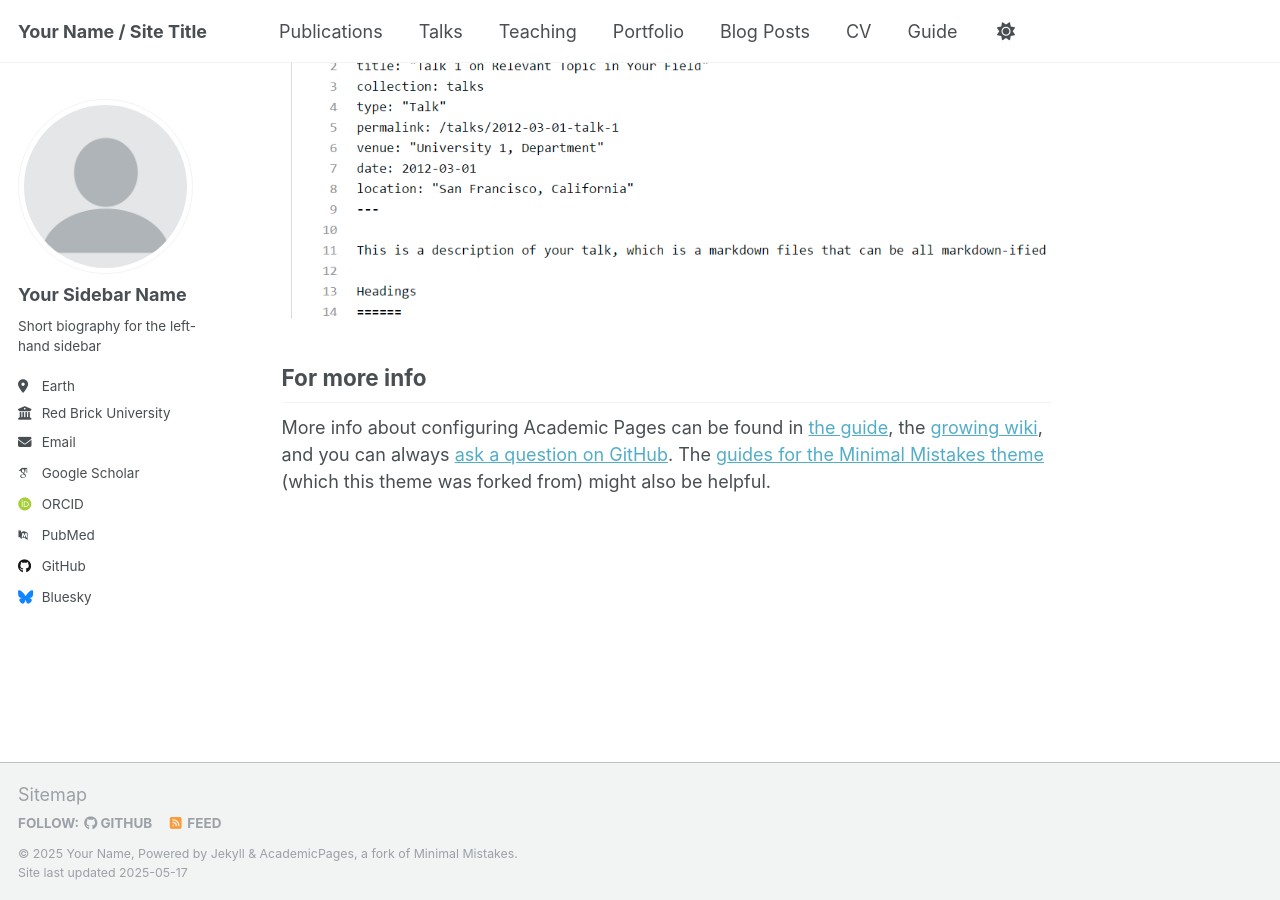
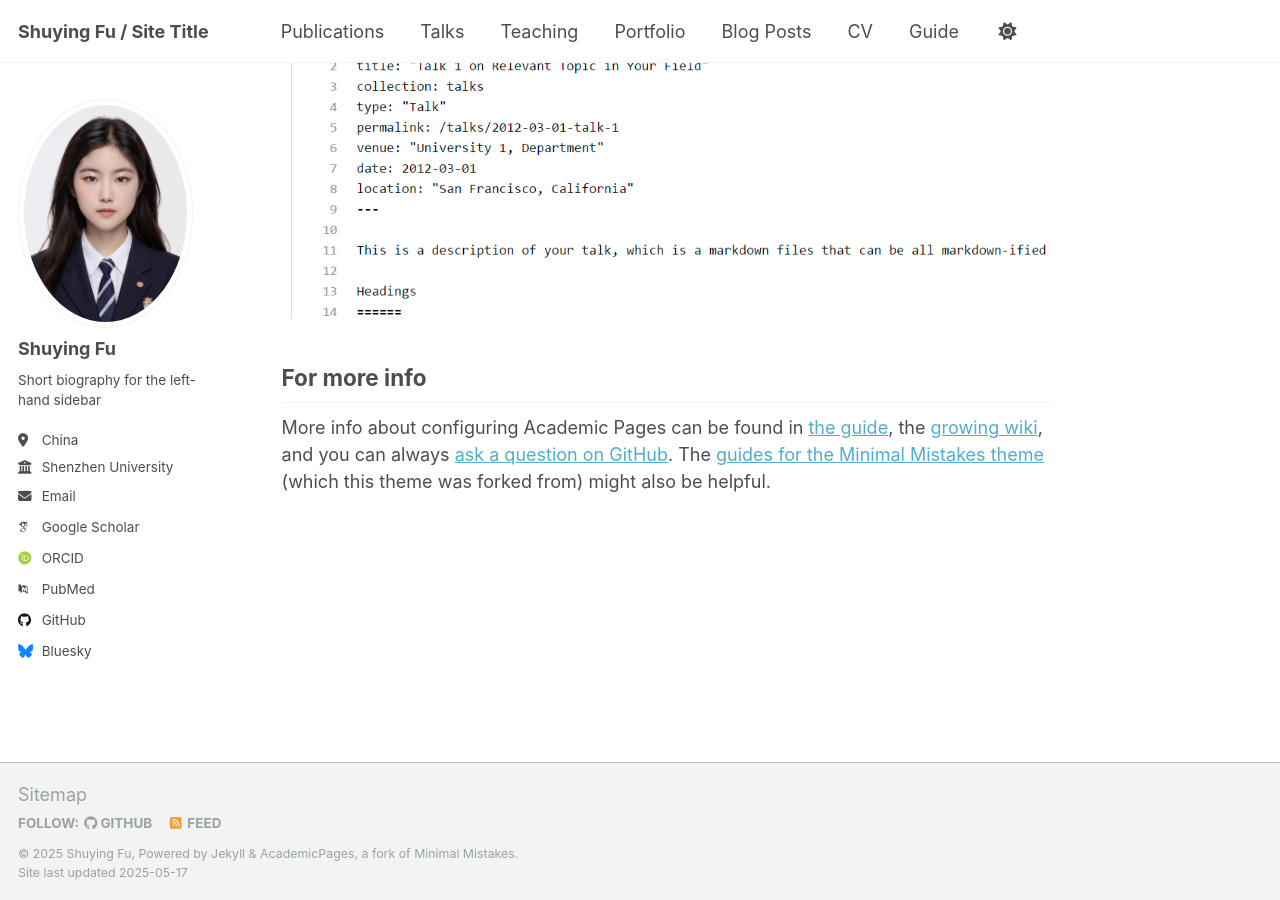
Before and after one commit to FMint/FMint.github.io, a Jekyll site: the page built from _pages/about.md, in a window 1280 px wide and 900 px high, scrolled down 2636 px. Built offline with Jekyll 4.4.1, drawn with Linux system fonts in a browser that asks for light colours; some web fonts are replaced.

Commit message:
feat: add personal information

```diff
--- a/_config.yml
+++ b/_config.yml
@@ -9,27 +9,27 @@
 # Basic Site Settings
 locale                   : "en-US"
 site_theme               : "default"
-title                    : "Your Name / Site Title"
+title                    : "Shuying Fu / Site Title"
 title_separator          : "-"
-name                     : &name "Your Name"
+name                     : &name "Shuying Fu"
 description              : &description "personal description"
-url                      : https://academicpages.github.io # the base hostname & protocol for your site e.g. "https://[your GitHub username].github.io" or if you already have some other page hosted on Github then use "https://[your GitHub username].github.io/[Your Repo Name]"
+url                      : https://FMint.github.io # the base hostname & protocol for your site e.g. "https://[your GitHub username].github.io" or if you already have some other page hosted on Github then use "https://[your GitHub username].github.io/[Your Repo Name]"
 baseurl                  : "" # the subpath of your site, e.g. "/blog"
-repository               : "academicpages/academicpages.github.io"
+repository               : "FMint/FMint.github.io"
 
 # Site Author - The following control what appear as part of the author content on the side bar.
 #               If a field is blank the icon and link will not appear, otherwise it will be shown.
 #               Additional customization can be done by editing /_includes/author-profile.html
 author:
   # Biographic information
-  avatar           : "profile.png"
-  name             : "Your Sidebar Name"
+  avatar           : "fsy_profile.png"
+  name             : "Shuying Fu"
   pronouns         : # example: "she/her"
   bio              : "Short biography for the left-hand sidebar"
-  location         : "Earth"
-  employer         : "Red Brick University"
+  location         : "China"
+  employer         : "Shenzhen University"
   uri              : # URL
-  email            : "none@example.org"
+  email            : "2410815019@mails.szu.edu.cn"
 
   # Academic websites
   academia         : # URL
@@ -46,7 +46,7 @@ author:
   bitbucket        : # Username - Update with your username on the site
   codepen          : # Username
   dribbble         : # Username
-  github           : "academicpages"
+  github           : "FMint"
   kaggle           : # Username
   stackoverflow    : # User number or user number and name (i.e., use "1" or "1/jeff-atwood")
 
```
Also changed, not shown: images/fsy_profile.png (added).
